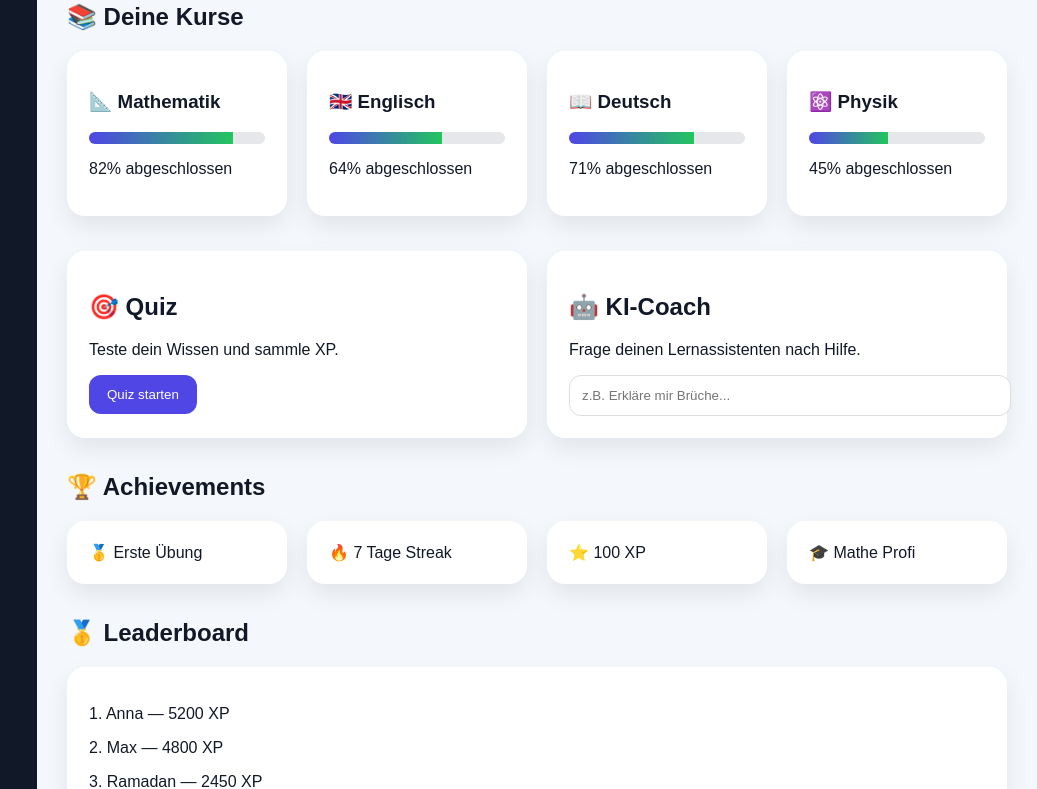
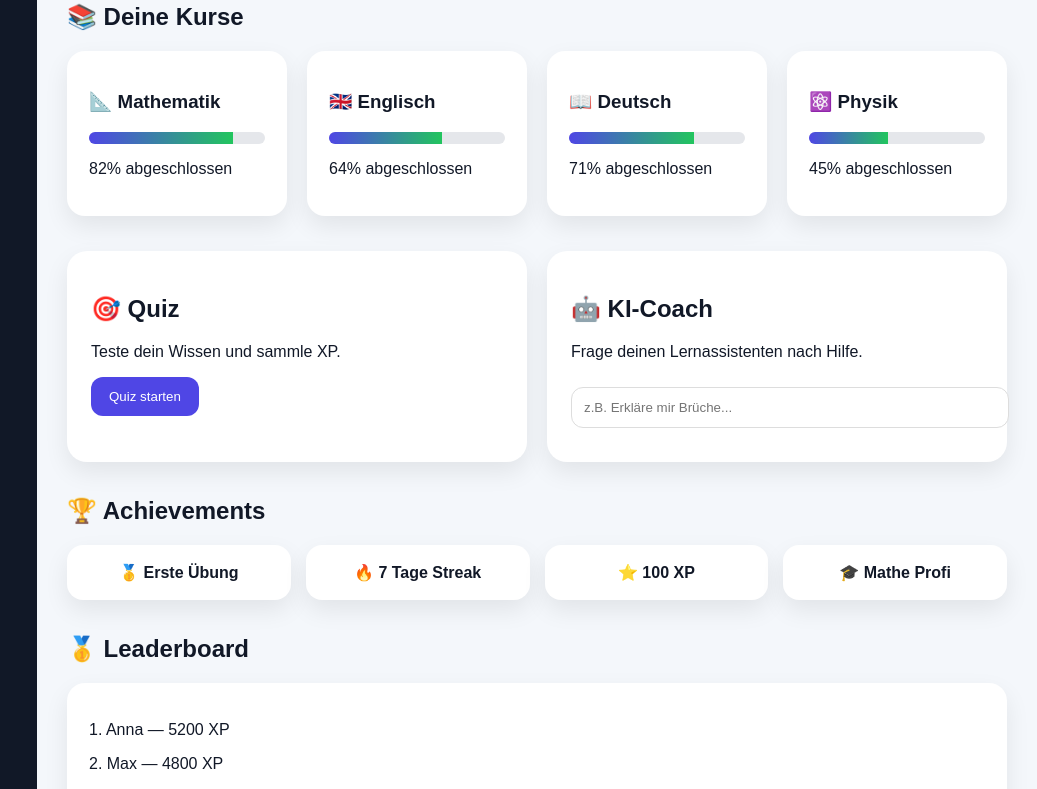
Before and after one commit to ramadanfarhood3-ship-it/learnnova-clean, a React (Vite) app: page / in a window 1280 px wide. Shown: the part 427-1216 px from the top of the page, without its empty margins (243-1280 px from the left). Built offline with nearby package versions, Linux system fonts and the light colour scheme.

Commit message:
Fix App ending

```diff
--- a/src/index.css
+++ b/src/index.css
@@ -116,3 +116,47 @@ input {
     width: auto;
   }
 }
+.split {
+  display: grid;
+  grid-template-columns: repeat(auto-fit, minmax(260px, 1fr));
+  gap: 20px;
+  margin-top: 30px;
+}
+
+.panel {
+  background: white;
+  padding: 24px;
+  border-radius: 20px;
+  box-shadow: 0 10px 25px rgba(0,0,0,0.08);
+}
+
+.panel input {
+  width: 100%;
+  padding: 12px;
+  border-radius: 12px;
+  border: 1px solid #ddd;
+  margin: 10px 0;
+}
+
+.primary {
+  padding: 12px 18px;
+  border: none;
+  border-radius: 12px;
+  background: #4f46e5;
+  color: white;
+}
+
+.badge-grid {
+  display: grid;
+  grid-template-columns: repeat(auto-fit, minmax(160px, 1fr));
+  gap: 15px;
+}
+
+.badge {
+  background: white;
+  padding: 18px;
+  border-radius: 16px;
+  text-align: center;
+  font-weight: bold;
+  box-shadow: 0 10px 25px rgba(0,0,0,0.08);
+}
```
